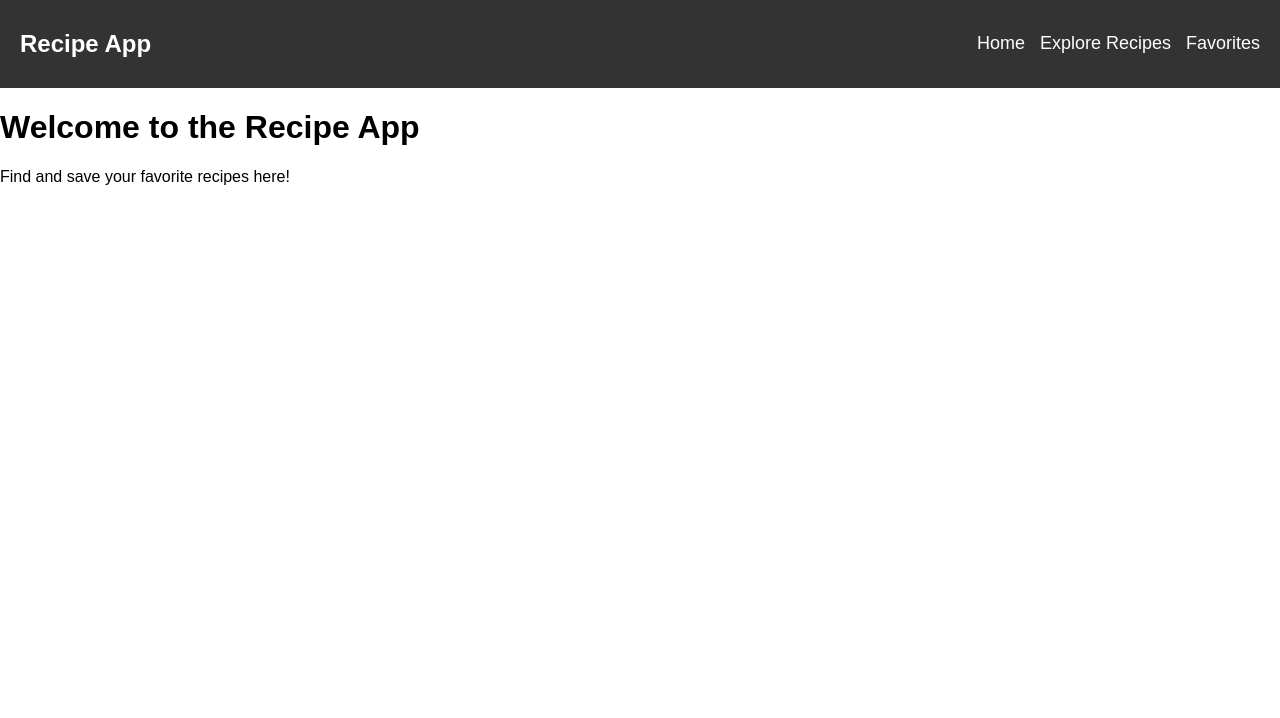
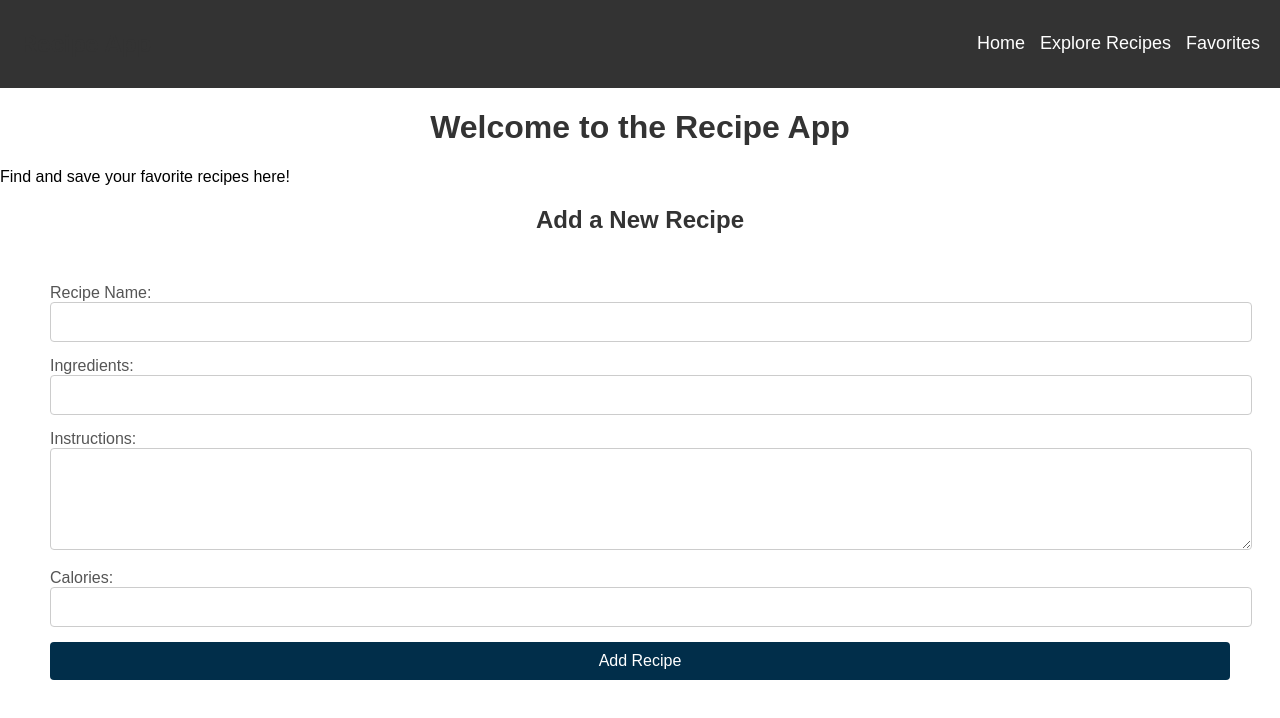
Before and after one commit to jacobmidd1996/Thechoppingblock, a React (Vite) app in the folder client/: page / in a window 1280 px wide. Shown: the top 718 px of the page. Built offline with nearby package versions, Linux system fonts and the light colour scheme.

Commit message:
Updated 'my post' form on home page

```diff
--- a/client/main.css
+++ b/client/main.css
@@ -16,3 +16,59 @@
   width: 100%;
   border-radius: 8px;
 }
+
+.home-container {
+  max-width: 600px;
+  margin: auto;
+  padding: 20px;
+  border-radius: 8px;
+  background-color: #f9f9f9;
+  box-shadow:#333;
+}
+
+h1, h2 {
+  text-align: center;
+  color: #333;
+}
+
+form {
+  display: flex;
+  flex-direction: column;
+  gap: 15px;
+}
+
+label {
+  font-size: 16px;
+  color: #555;
+}
+
+input[type="text"],
+input[type="number"],
+textarea {
+  padding: 10px;
+  border: 1px solid #ccc;
+  border-radius: 4px;
+  font-size: 16px;
+  width: 100%;
+}
+
+textarea {
+  resize: vertical;
+  min-height: 80px;
+}
+
+button[type="submit"] {
+  background-color: #012e4a;
+  color: white;
+  font-size: 16px;
+  padding: 10px;
+  border: none;
+  border-radius: 4px;
+}
+
+button[type="submit"]:hover {
+  background-color: #024d7c;
+}
+.post-container {
+  margin: 50px;
+}
--- a/client/src/pages/Favorites.tsx
+++ b/client/src/pages/Favorites.tsx
@@ -1,8 +1,48 @@
+import React, { useEffect, useState } from "react";
 
-const Favorites = () => {
+interface Recipe {
+  id: number;
+  name: string;
+  ingredients: string[];
+  instructions: string[];
+  calories: number;
+}
+
+const Favorites: React.FC = () => {
+  const [myPosts, setMyPosts] = useState<Recipe[]>([]);
+
+  useEffect(() => {
+    const fetchMyPosts = async () => {
+      try {
+        const response = await fetch("/api/my-recipes");
+        if (response.ok) {
+          const data = await response.json();
+          setMyPosts(data);
+        } else {
+          console.error("Failed to fetch my posts.");
+        }
+      } catch (error) {
+        console.error("Error:", error);
+      }
+    };
+
+    fetchMyPosts();
+  }, []);
+
   return (
     <div>
-      <h1>Welcome to the Recipe App</h1>
+      <h1>Favorites</h1>
+      <h2>My Posts</h2>
+      <div className="favorites-container">
+        {myPosts.map((recipe) => (
+          <div key={recipe.id} className="recipe-card">
+            <h3>{recipe.name}</h3>
+            <p>Ingredients: {recipe.ingredients.join(", ")}</p>
+            <p>Instructions: {recipe.instructions.join(". ")}</p>
+            <p>Calories: {recipe.calories}</p>
+          </div>
+        ))}
+      </div>
     </div>
   );
 };
--- a/client/src/pages/Home.tsx
+++ b/client/src/pages/Home.tsx
@@ -1,9 +1,68 @@
+import React, { useState } from "react";
 
-const Home = () => {
+const Home: React.FC = () => {
+  const [name, setName] = useState("");
+  const [ingredients, setIngredients] = useState("");
+  const [instructions, setInstructions] = useState("");
+  const [calories, setCalories] = useState("");
+
+  const handleSubmit = async (e: React.FormEvent) => {
+    e.preventDefault();
+
+    const newRecipe = {
+      name,
+      ingredients: ingredients.split(",").map((item) => item.trim()),
+      instructions: instructions.split(".").map((item) => item.trim()),
+      calories: parseInt(calories, 10),
+    };
+
+    try {
+      const response = await fetch("/api/recipes", {
+        method: "POST",
+        headers: {
+          "Content-Type": "application/json",
+        },
+        body: JSON.stringify(newRecipe),
+      });
+
+      if (response.ok) {
+        alert("Recipe added successfully!");
+        setName("");
+        setIngredients("");
+        setInstructions("");
+        setCalories("");
+      } else {
+        console.error("Failed to add recipe.");
+      }
+    } catch (err) {
+      console.error("Error:", err);
+    }
+  };
+
   return (
     <div>
       <h1>Welcome to the Recipe App</h1>
       <p>Find and save your favorite recipes here!</p>
+      <h2>Add a New Recipe</h2>
+      <form onSubmit={handleSubmit} className="post-container">
+        <label>
+          Recipe Name:
+          <input type="text" value={name} onChange={(e) => setName(e.target.value)} required />
+        </label>
+        <label>
+          Ingredients:
+          <input type="text" value={ingredients} onChange={(e) => setIngredients(e.target.value)} required />
+        </label>
+        <label>
+          Instructions:
+          <textarea value={instructions} onChange={(e) => setInstructions(e.target.value)} required />
+        </label>
+        <label>
+          Calories:
+          <input type="number" value={calories} onChange={(e) => setCalories(e.target.value)} required />
+        </label>
+        <button type="submit">Add Recipe</button>
+      </form>
     </div>
   );
 };
```
